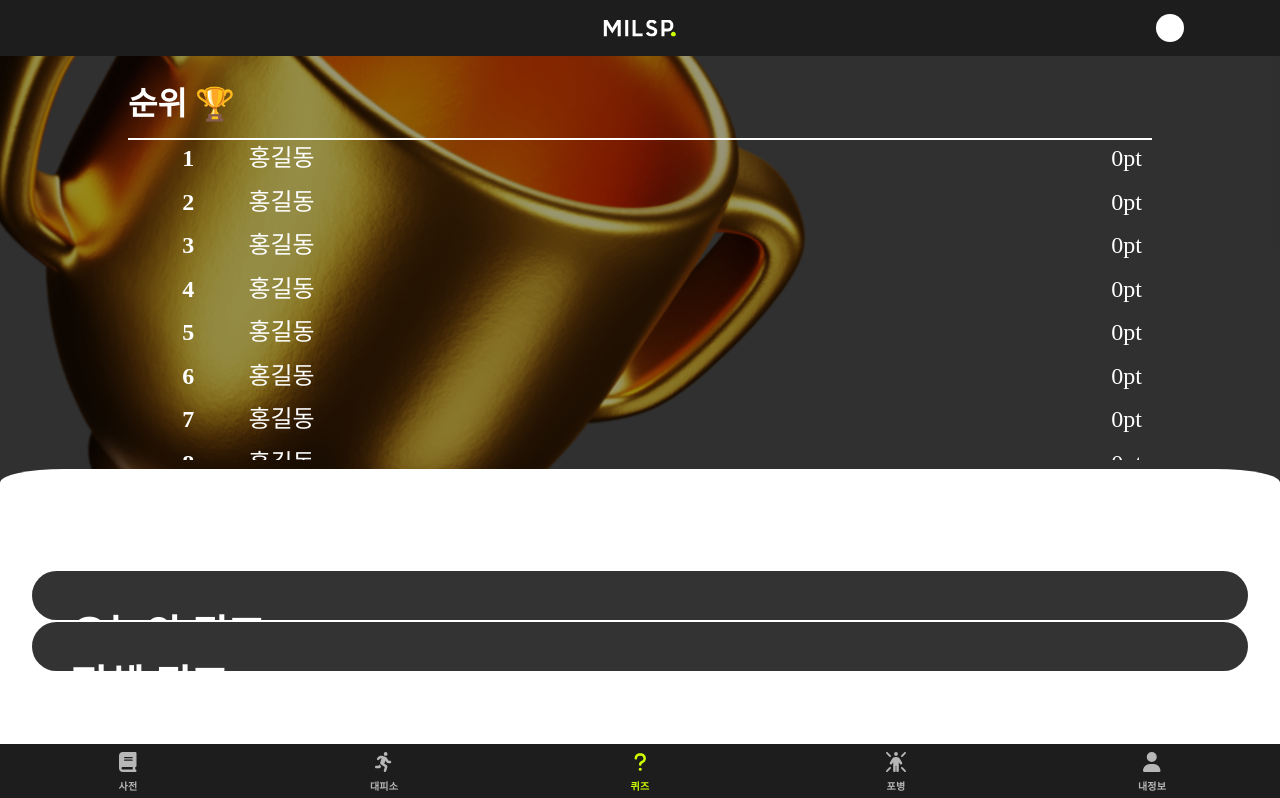
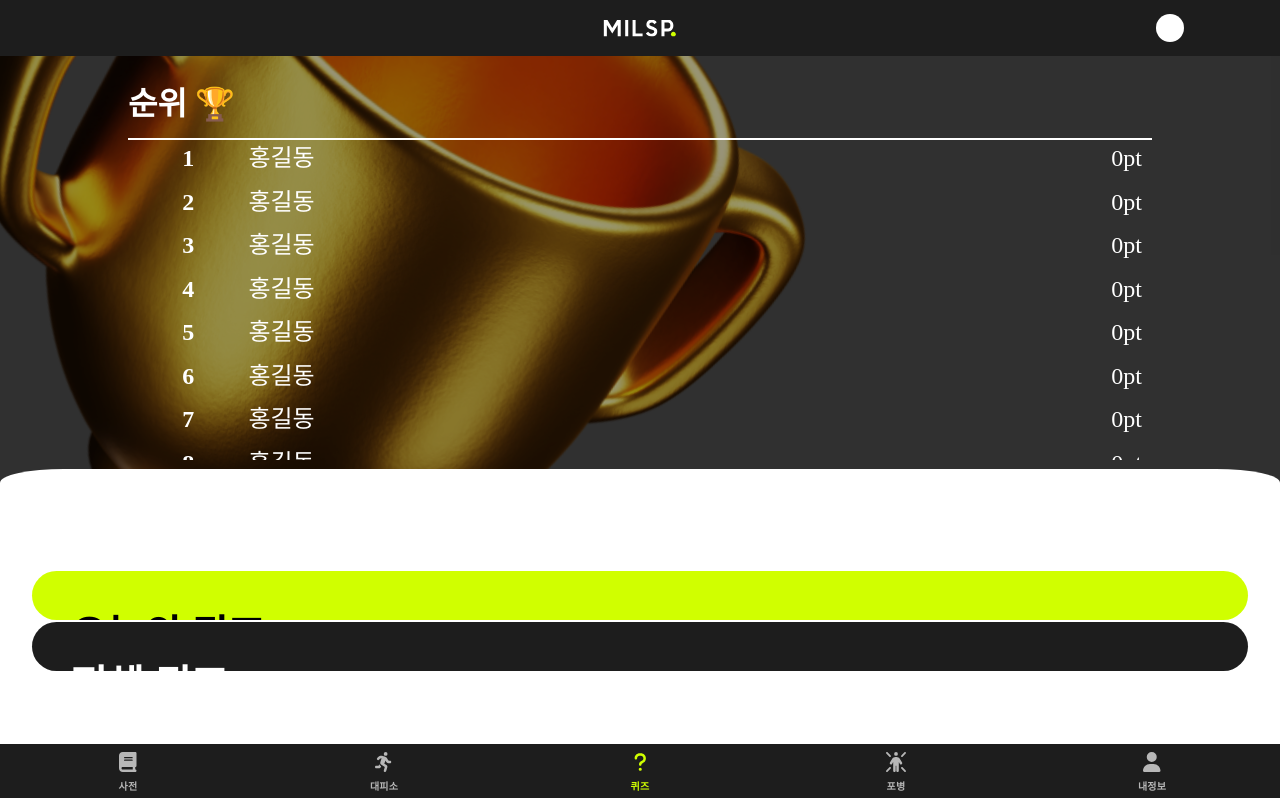
Before and after one commit to MILSPOON/milspoon, a React (Create React App) app: page / in a window 1280 px wide. Shown: the top 798 px of the page. Built offline with nearby package versions, Linux system fonts and the light colour scheme.

Commit message:
메인페이지 진짜 진짜 최종 수정

```diff
--- a/src/App.css
+++ b/src/App.css
@@ -101,7 +101,6 @@ Nav{
 
 .mainContent>div{
   width: 100%;
-  background-color: #333333;
   border-radius: 50px;
   padding: 2%;
 }
@@ -128,11 +127,11 @@ Nav{
 }
 .todayQuiz{
   height: 40%;
-  background-color: #1D1D1D;
+  background-color: #D0FF00;
 }
 .todayQuiz>h1{
   padding: 10px 14px;
-  color: white;
+  color: black;
 }
 .quiz{
   height: 60%;
--- a/src/components/Modal/style.css
+++ b/src/components/Modal/style.css
@@ -37,7 +37,12 @@
 }
 
 .YesBtn {
-  background-color: #84fd79;
+  background-color: #D0FF00;
+}
+
+.NoBtn{
+  color: white;
+  background-color: #333333;
 }
 
 .YesBtn,
```
